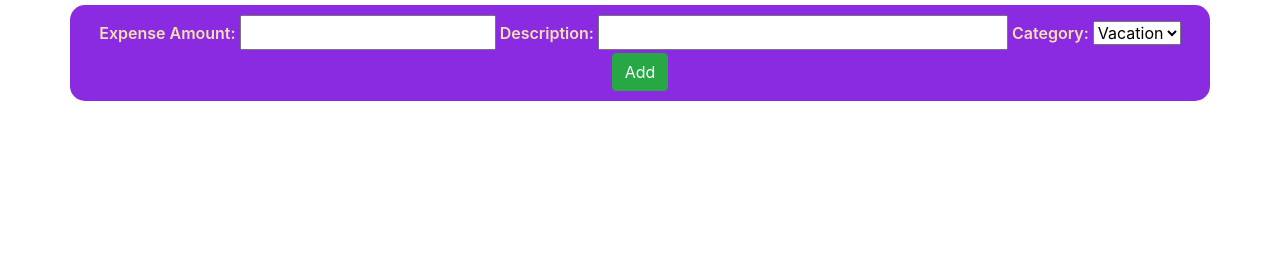
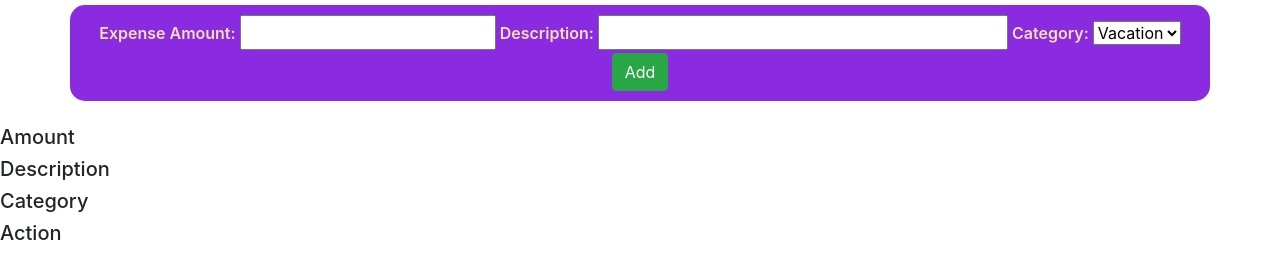
Before and after one commit to ranvijay18/expense-tracker, a plain HTML site: page index.html in a window 1280 px wide. Shown: the part 51-330 px from the top of the page. Drawn offline with nearby package versions, Linux system fonts and the light colour scheme; no server answers.

Commit message:
Update index.html

```diff
--- a/index.html
+++ b/index.html
@@ -28,10 +28,16 @@
 </form>
 </div>
 <br>
-<div >
-    <ul id="expense">
+<div class="head">
+  <h5 class="amountH">Amount</h5>
+  <h5 class="desH">Description</h5>
+  <h5 class="catH">Category</h5>
+  <h5 class="action">Action</h5>
 
-    </ul>
+</div>
+<br>
+<div id="expense">
+
 </div>
 
 
```
